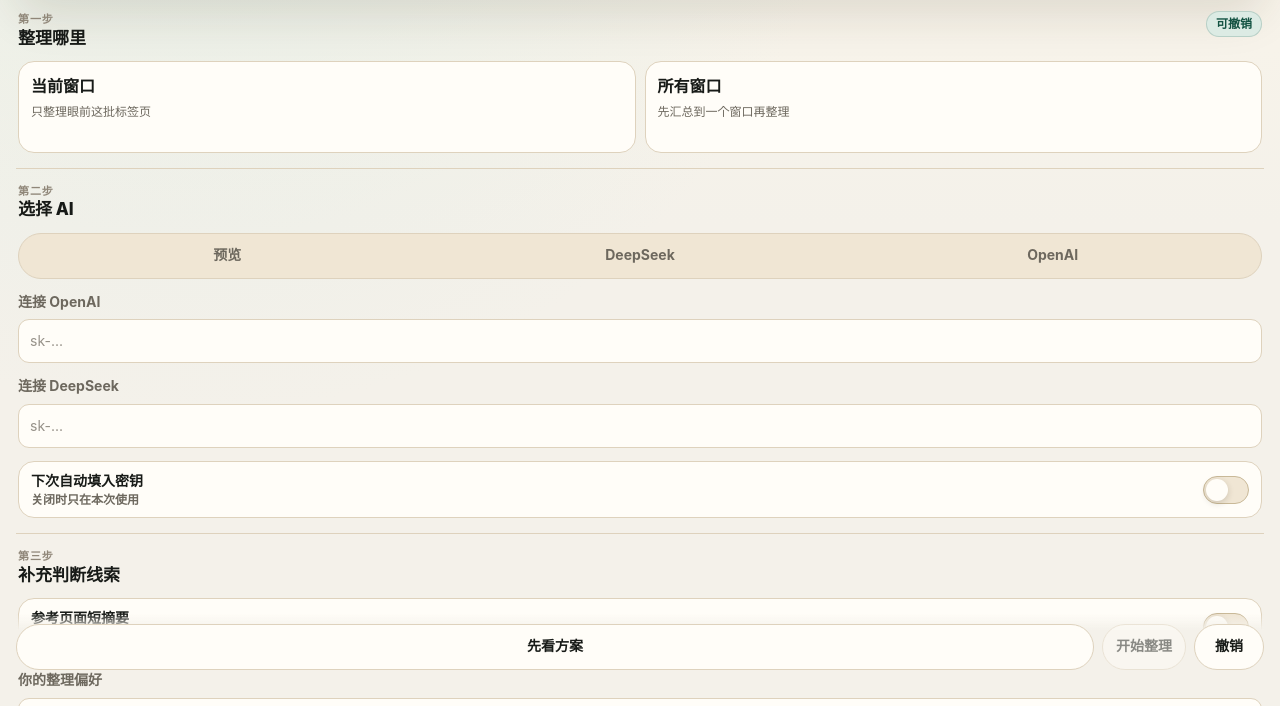
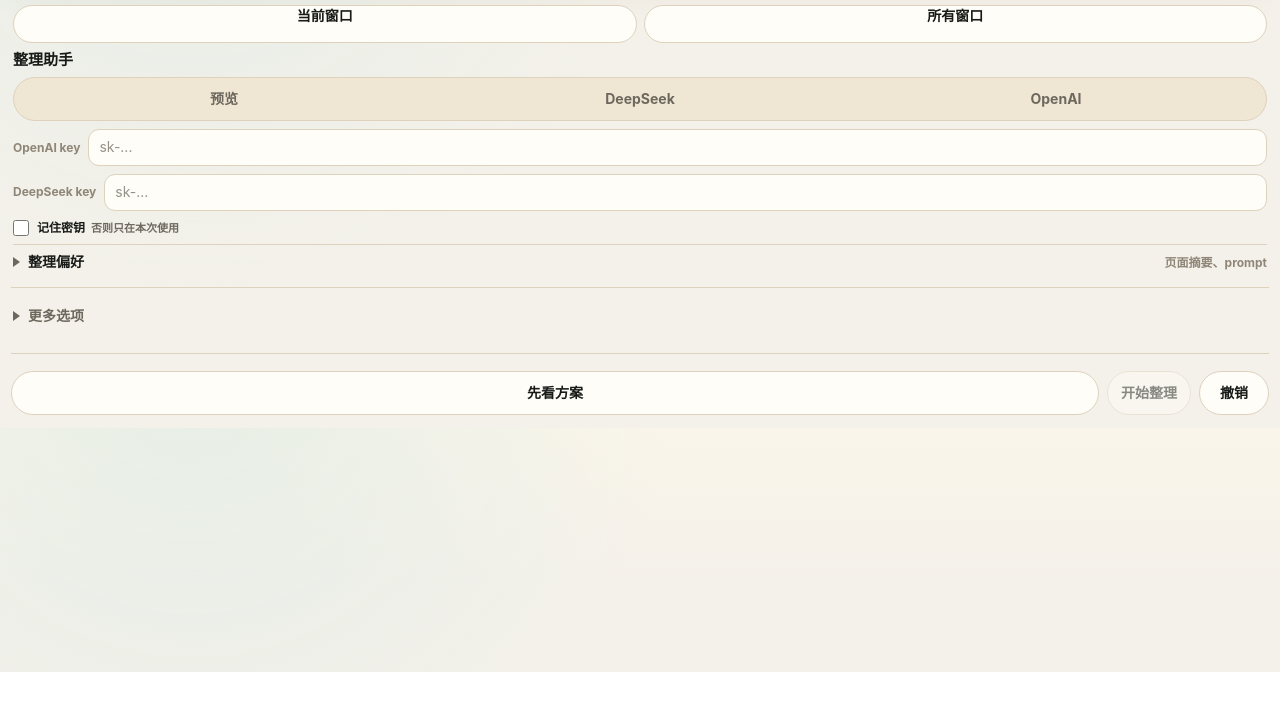
Before and after one commit to sylvanyu-io/tab-tidy, a browser extension: page src/sidepanel/index.html in a window 1280 px wide. Shown: the part 128-834 px from the top of the page. After the commit the page ends 800 px from the top, so only its background shows below. Drawn offline with Linux system fonts and the light colour scheme.

Commit message:
feat: layer side panel into compact states
Collapse optional preferences behind disclosure controls and hide the preview until a plan exists so the default extension panel stays short. After analysis, compact settings into a summary row and move the plan preview into the primary view while keeping an adjustment path.

```diff
--- a/src/sidepanel/index.html
+++ b/src/sidepanel/index.html
@@ -25,37 +25,34 @@
         <div id="progressFill"></div>
       </div>
 
-      <section class="flow-section">
-        <div class="section-heading">
+      <button id="settingsSummaryBtn" class="settings-summary" type="button" hidden>
+        <span id="settingsSummaryText">当前窗口 · DeepSeek</span>
+        <strong>调整</strong>
+      </button>
+
+      <section class="launch-panel">
+        <div class="compact-row">
           <div>
-            <p class="step-label">第一步</p>
+            <p class="step-label">范围</p>
             <h2>整理哪里</h2>
           </div>
           <span class="quiet-pill">可撤销</span>
         </div>
 
-        <div class="choice-grid" data-choice-for="organizeMode">
-          <button class="choice-card" type="button" data-value="current_window">
-            <span class="choice-title">当前窗口</span>
-            <span class="choice-copy">只整理眼前这批标签页</span>
-          </button>
-          <button class="choice-card" type="button" data-value="consolidate_one_window">
-            <span class="choice-title">所有窗口</span>
-            <span class="choice-copy">先汇总到一个窗口再整理</span>
-          </button>
+        <div class="choice-grid compact-choice-grid" data-choice-for="organizeMode">
+          <button class="choice-card" type="button" data-value="current_window">当前窗口</button>
+          <button class="choice-card" type="button" data-value="consolidate_one_window">所有窗口</button>
         </div>
 
         <select id="organizeMode" class="native-select" aria-label="整理范围">
           <option value="current_window">只整理当前窗口</option>
           <option value="consolidate_one_window">合并并整理所有窗口</option>
         </select>
-      </section>
 
-      <section class="flow-section">
-        <div class="section-heading">
+        <div class="compact-row ai-row">
           <div>
-            <p class="step-label">第二步</p>
-            <h2>选择 AI</h2>
+            <p class="step-label">AI</p>
+            <h2>整理助手</h2>
           </div>
         </div>
 
@@ -72,35 +69,32 @@
         </select>
 
         <div id="openaiFields" class="provider-fields">
-          <div class="field">
-            <label for="openaiApiKey">连接 OpenAI</label>
+          <div class="field inline-secret">
+            <label for="openaiApiKey">OpenAI key</label>
             <input id="openaiApiKey" type="password" autocomplete="off" placeholder="sk-..." />
           </div>
         </div>
 
         <div id="deepseekFields" class="provider-fields">
-          <div class="field">
-            <label for="deepseekApiKey">连接 DeepSeek</label>
+          <div class="field inline-secret">
+            <label for="deepseekApiKey">DeepSeek key</label>
             <input id="deepseekApiKey" type="password" autocomplete="off" placeholder="sk-..." />
           </div>
         </div>
 
-        <label id="rememberProviderKeysRow" class="switch-row compact-switch">
+        <label id="rememberProviderKeysRow" class="mini-check">
+          <input id="rememberProviderKeys" type="checkbox" />
           <span>
-            <strong>下次自动填入密钥</strong>
-            <small>关闭时只在本次使用</small>
+            <strong>记住密钥</strong>
+            <small>否则只在本次使用</small>
           </span>
-          <input id="rememberProviderKeys" type="checkbox" />
         </label>
-      </section>
 
-      <section class="flow-section">
-        <div class="section-heading">
-          <div>
-            <p class="step-label">第三步</p>
-            <h2>补充判断线索</h2>
-          </div>
-        </div>
+        <details class="preferences-panel">
+          <summary>
+            <span>整理偏好</span>
+            <small>页面摘要、prompt</small>
+          </summary>
 
           <label class="switch-row emphasis-toggle">
             <span>
@@ -116,7 +110,7 @@
           </div>
 
           <div class="field prompt-field">
-          <label for="customPrompt">你的整理偏好</label>
+            <label for="customPrompt">自定义要求</label>
             <textarea
               id="customPrompt"
               rows="3"
@@ -124,6 +118,7 @@
               placeholder="例如：找工作、AI 论文、当前项目分开；拿不准的放到待确认。"
             ></textarea>
           </div>
+        </details>
       </section>
 
       <details class="advanced-settings">
@@ -233,7 +228,7 @@
         <button id="undoBtn" type="button">撤销</button>
       </div>
 
-      <section class="preview" aria-live="polite">
+      <section id="previewSection" class="preview" aria-live="polite" hidden>
         <div class="section-heading">
           <div>
             <p class="step-label">整理预览</p>
--- a/src/sidepanel/styles.css
+++ b/src/sidepanel/styles.css
@@ -104,17 +104,22 @@ h2,
 
 .app-shell {
   display: grid;
-  gap: 14px;
-  padding: 16px;
+  gap: 9px;
+  padding: 11px;
+}
+
+.app-shell[data-flow-state="preview"] .launch-panel,
+.app-shell[data-flow-state="preview"] .advanced-settings {
+  display: none;
 }
 
 .hero {
   display: grid;
   grid-template-columns: auto minmax(0, 1fr);
-  gap: 13px;
+  gap: 9px;
   align-items: center;
-  min-height: 92px;
-  padding: 18px 16px;
+  min-height: 62px;
+  padding: 10px 11px;
   color: #fffdf8;
   background:
     linear-gradient(135deg, rgba(255, 255, 255, 0.18), transparent 42%),
@@ -126,9 +131,9 @@ h2,
 
 .brand-mark {
   display: grid;
-  gap: 4px;
-  width: 45px;
-  padding: 10px;
+  gap: 3px;
+  width: 34px;
+  padding: 7px;
   background: rgba(255, 255, 255, 0.14);
   border: 1px solid rgba(255, 255, 255, 0.2);
   border-radius: 15px;
@@ -136,7 +141,7 @@ h2,
 
 .brand-mark span {
   display: block;
-  height: 5px;
+  height: 4px;
   background: #fff7df;
   border-radius: 999px;
 }
@@ -170,8 +175,8 @@ h2,
 }
 
 h1 {
-  margin-top: 3px;
-  font-size: 24px;
+  margin-top: 1px;
+  font-size: 19px;
   line-height: 1.08;
   font-weight: 820;
 }
@@ -183,9 +188,9 @@ h2 {
 }
 
 #statusText {
-  margin-top: 7px;
+  margin-top: 2px;
   color: var(--muted);
-  font-size: 13px;
+  font-size: 12px;
 }
 
 #statusText[data-tone="error"] {
@@ -207,25 +212,68 @@ h2 {
   transition: width 240ms var(--ease);
 }
 
-.flow-section,
+.settings-summary {
+  display: flex;
+  align-items: center;
+  justify-content: space-between;
+  gap: 10px;
+  min-height: 38px;
+  padding: 0 12px;
+  color: var(--text);
+  background: var(--surface);
+  border: 1px solid var(--line);
+  border-radius: 999px;
+  cursor: pointer;
+}
+
+.settings-summary span {
+  min-width: 0;
+  overflow: hidden;
+  text-overflow: ellipsis;
+  white-space: nowrap;
+  color: var(--muted);
+  font-size: 13px;
+  font-weight: 720;
+}
+
+.settings-summary strong {
+  flex: 0 0 auto;
+  color: var(--primary);
+  font-size: 13px;
+}
+
+.launch-panel,
 .preview,
 .advanced-settings {
   display: grid;
-  gap: 13px;
-  padding: 0 2px 15px;
+  gap: 8px;
+  padding: 0 2px 10px;
   border-bottom: 1px solid var(--line);
 }
 
 .preview,
 .advanced-settings {
-  padding-top: 3px;
+  padding-top: 2px;
 }
 
-.section-heading {
+.section-heading,
+.compact-row {
   display: flex;
-  align-items: start;
+  align-items: center;
   justify-content: space-between;
   gap: 12px;
+}
+
+.ai-row {
+  margin-top: 0;
+}
+
+.launch-panel .step-label {
+  display: none;
+}
+
+.launch-panel h2 {
+  font-size: 15px;
 }
 
 .quiet-pill {
@@ -243,7 +291,7 @@ h2 {
 .choice-grid {
   display: grid;
   grid-template-columns: repeat(2, minmax(0, 1fr));
-  gap: 9px;
+  gap: 7px;
 }
 
 .choice-card,
@@ -270,6 +318,17 @@ h2 {
   color: var(--text);
   background: var(--surface);
   border-radius: var(--radius-md);
+}
+
+.compact-choice-grid .choice-card {
+  place-items: center;
+  min-height: 38px;
+  padding: 0 10px;
+  text-align: center;
+  border-radius: 999px;
+  font-family: ui-rounded, "SF Pro Rounded", "Avenir Next", -apple-system, BlinkMacSystemFont, sans-serif;
+  font-size: 14px;
+  font-weight: 800;
 }
 
 .choice-card:hover,
@@ -318,7 +377,7 @@ h2 {
 }
 
 .segmented button {
-  min-height: 36px;
+  min-height: 34px;
   padding: 0 8px;
   color: var(--muted);
   background: transparent;
@@ -385,11 +444,86 @@ button:focus-visible {
 
 .provider-fields {
   display: grid;
-  gap: 11px;
+  gap: 8px;
+}
+
+.inline-secret {
+  grid-template-columns: auto minmax(0, 1fr);
+  align-items: center;
+  gap: 8px;
+}
+
+.inline-secret label {
+  color: var(--faint);
+  font-size: 12px;
+  white-space: nowrap;
+}
+
+.inline-secret input {
+  min-height: 36px;
+  padding: 7px 10px;
+}
+
+.mini-check {
+  display: flex;
+  align-items: center;
+  gap: 8px;
+  color: var(--muted);
+  font-size: 12px;
+  font-weight: 650;
+}
+
+.mini-check input {
+  width: 16px;
+  height: 16px;
+  margin: 0;
+}
+
+.mini-check span {
+  display: flex;
+  align-items: baseline;
+  gap: 6px;
+  min-width: 0;
+}
+
+.mini-check strong {
+  color: var(--text);
+  font-size: 12px;
+}
+
+.mini-check small {
+  color: var(--muted);
+  font-size: 11px;
 }
 
 .prompt-field {
   margin-top: 1px;
+}
+
+.preferences-panel {
+  padding-top: 2px;
+  border-top: 1px solid var(--line);
+}
+
+.preferences-panel[open] {
+  display: grid;
+  gap: 10px;
+}
+
+.preferences-panel summary {
+  min-height: 30px;
+  justify-content: space-between;
+}
+
+.preferences-panel summary span {
+  color: var(--text);
+}
+
+.preferences-panel summary small {
+  margin-left: auto;
+  color: var(--faint);
+  font-size: 12px;
+  font-weight: 650;
 }
 
 .switch-row {
@@ -495,7 +629,8 @@ button:focus-visible {
 }
 
 .advanced-settings {
-  gap: 12px;
+  gap: 10px;
+  padding-bottom: 10px;
 }
 
 .advanced-settings[open] {
@@ -553,13 +688,13 @@ details[open] > summary::before {
   position: sticky;
   bottom: 0;
   z-index: 2;
-  padding: 10px 0 2px;
+  padding: 8px 0 2px;
   background: linear-gradient(180deg, transparent, var(--canvas) 28%);
 }
 
 .actions button {
   min-width: 70px;
-  min-height: 46px;
+  min-height: 44px;
   padding: 0 13px;
   color: var(--text);
   background: var(--surface);
@@ -614,7 +749,7 @@ details[open] > summary::before {
 
 .preview-list {
   display: grid;
-  gap: 10px;
+  gap: 8px;
 }
 
 .preview-summary {
```
Also changed, not shown: src/sidepanel/sidepanel.js (+26 -0 lines), tests/ui-smoke.spec.mjs (+2 -0 lines). Lines whose indentation alone changed are shown as unchanged.
